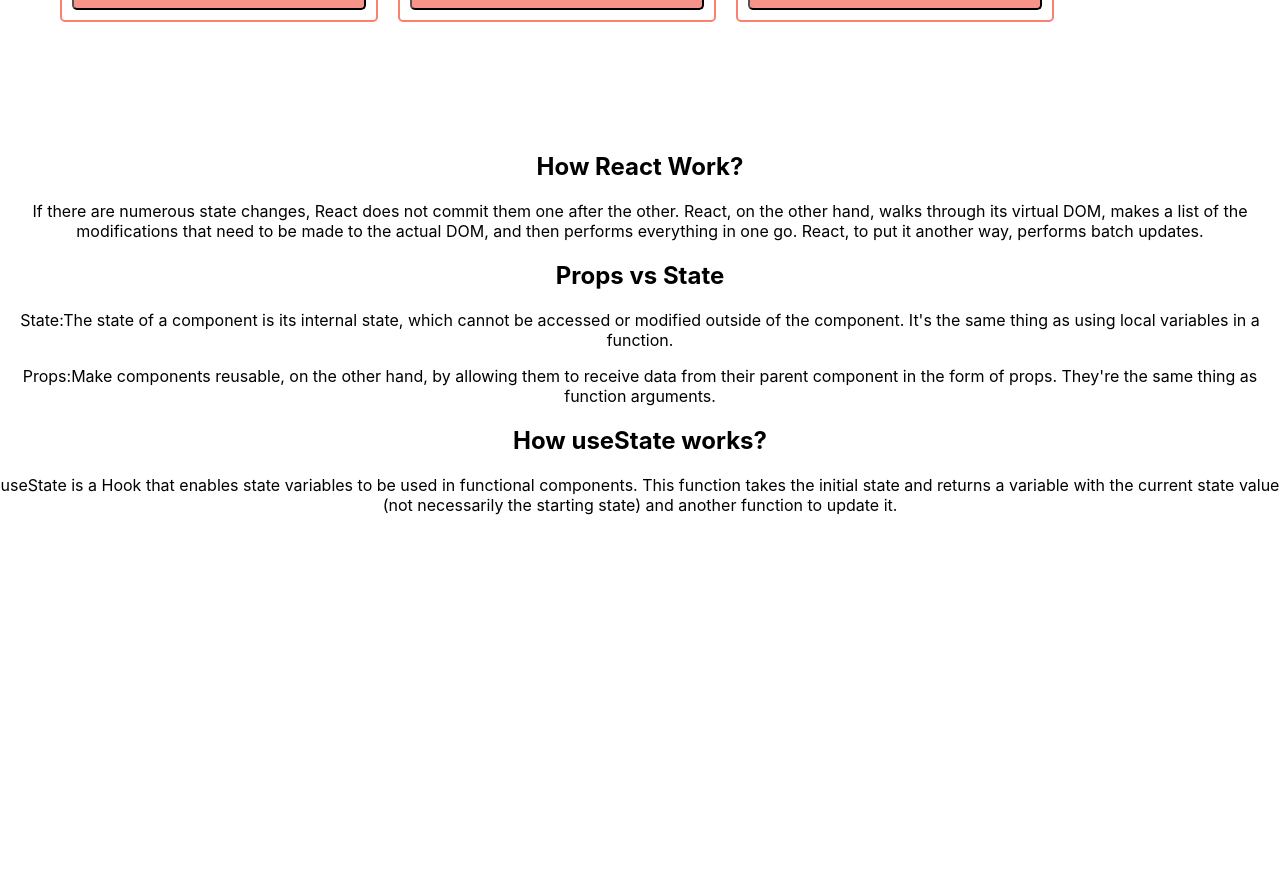
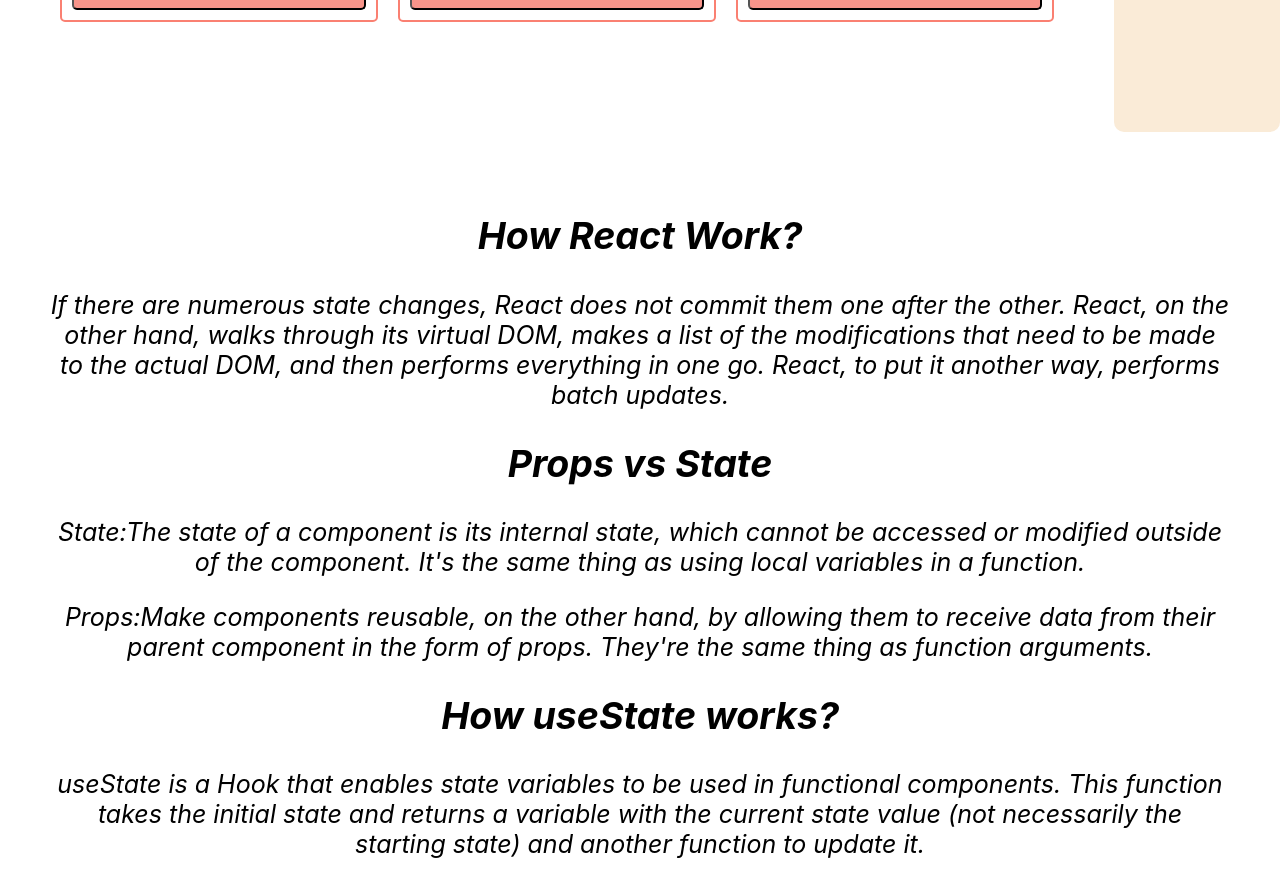
Before and after one commit to Rabbi011/lucky-one, a React (Create React App) app: page / in a window 1280 px wide. Shown: the part 2144-3040 px from the top of the page. Before the commit the page ends 2675 px from the top, so only its background shows below. Built offline with nearby package versions, Linux system fonts and the light colour scheme.

Commit message:
all most doen

```diff
--- a/src/component/Birds/Birds.css
+++ b/src/component/Birds/Birds.css
@@ -1,6 +1,12 @@
 .shop-container{
     display: grid;
     grid-template-columns: 4fr 1fr;
+
+
+}
+.card-container{
+    background-color: antiquewhite;
+    border-radius: 10px;
 
 }
 .products-container{
--- a/src/component/Bonus/Bonus.css
+++ b/src/component/Bonus/Bonus.css
@@ -0,0 +1,5 @@
+.container{
+    padding: 50px;
+    font-size: 25px;
+    font-style: oblique;
+}
--- a/src/component/Bonus/Bonus.js
+++ b/src/component/Bonus/Bonus.js
@@ -1,8 +1,8 @@
 import React from 'react';
-
+import './Bonus.css'
 const Bonus = () => {
     return (
-        <div>
+        <div className='container'>
             <div>
             <h2>How React Work?</h2>
             <p>If there are numerous state changes, React does not commit them one after the other. React, on the other hand, walks through its virtual DOM, makes a list of the modifications that need to be made to the actual DOM, and then performs everything in one go. React, to put it another way, performs batch updates.</p>
```
